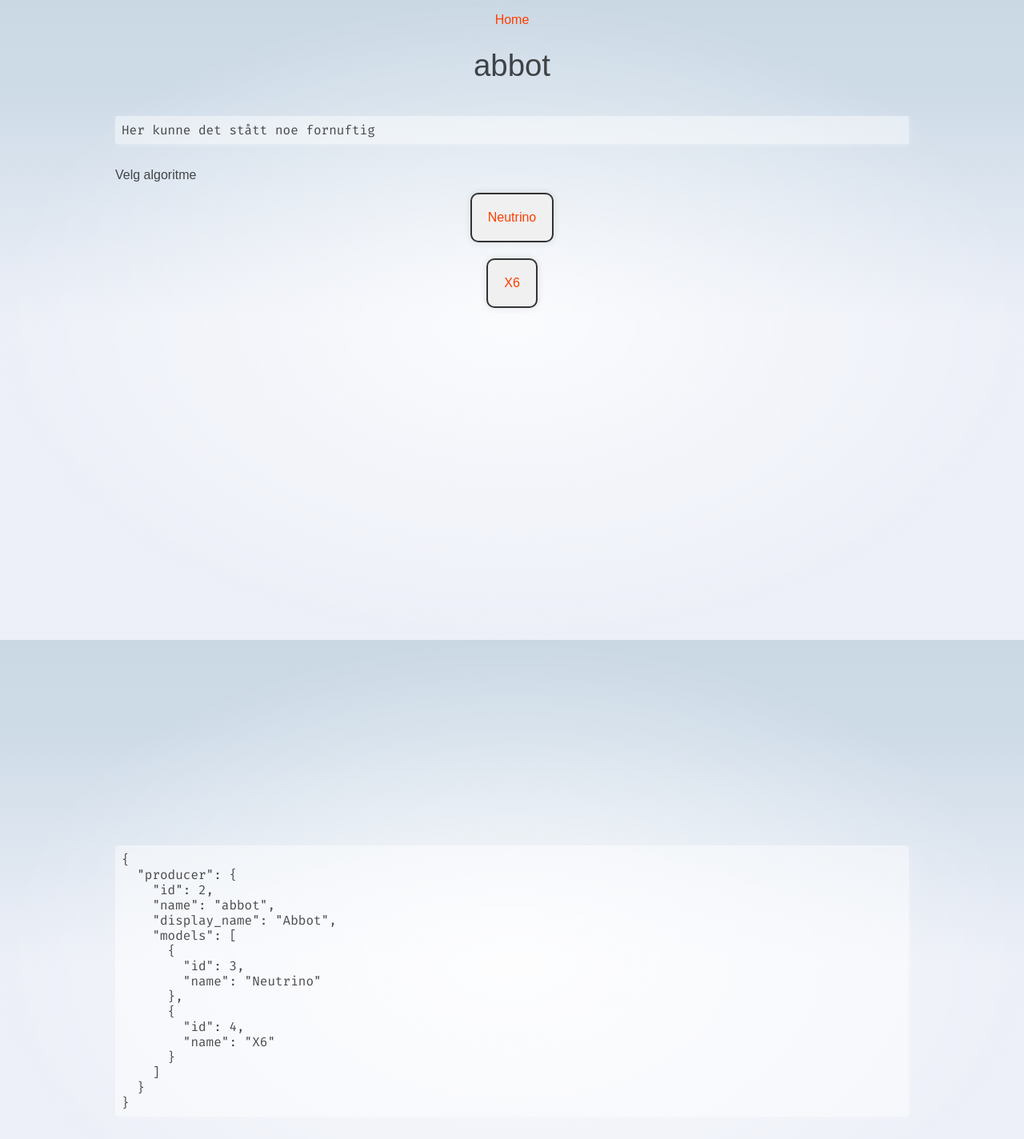
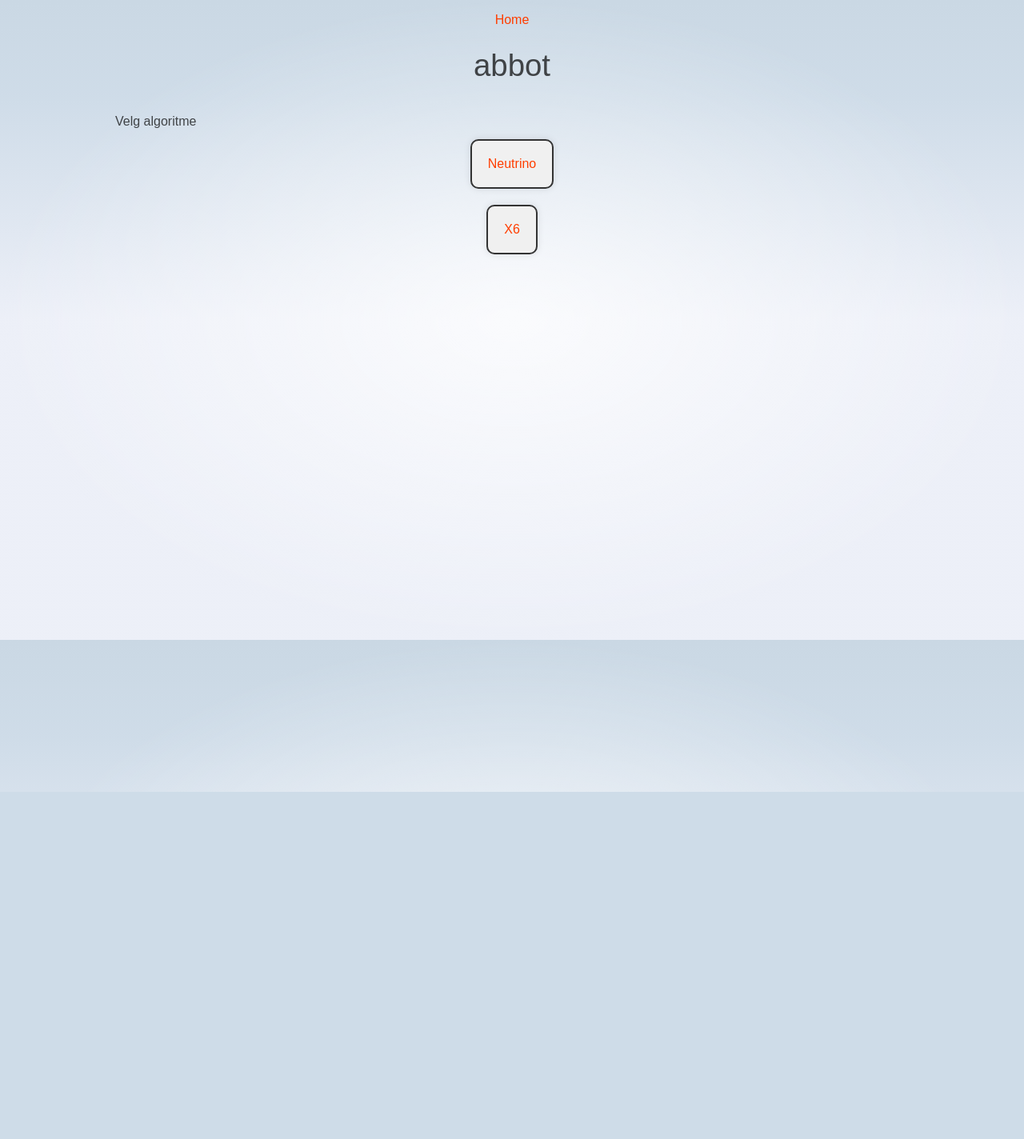
Before and after one commit to jerschio/pacemaker, a SvelteKit app: page /producer/abbot in a window 1280 px wide. Shown: the top 1424 px of the page at 80% size. After the commit the page ends 990 px from the top, so only its background shows below. Built offline with nearby package versions, Linux system fonts and the light colour scheme.

Commit message:
kun base

```diff
--- a/src/routes/+page.svelte
+++ b/src/routes/+page.svelte
@@ -1,5 +1,4 @@
 <script>
-	import Breadcrumb from './Breadcrumb.svelte';
 	import { base } from '$app/paths';
 	export let data;
 </script>
@@ -10,8 +9,6 @@
 </svelte:head>
 
 <section>
-	<!-- <Breadcrumb /> -->
-
 	<h1>Velg produsent</h1>
 
 	<div class="container">
--- a/src/routes/Homelink.svelte
+++ b/src/routes/Homelink.svelte
@@ -5,7 +5,7 @@
 </script>
 
 <div class="homelink">
-	<a href="/">Home</a>
+	<a href={base}>Home</a>
 </div>
 
 <style>
--- a/src/routes/producer/[producer]/+page.svelte
+++ b/src/routes/producer/[producer]/+page.svelte
@@ -4,7 +4,6 @@
 </script>
 
 <h1>{data.producer.name}</h1>
-<pre>Her kunne det stått noe fornuftig</pre>
 
 {#if !data.producer.models}
 	<p>Ingen algoritmer å vise</p>
@@ -20,8 +19,6 @@
 		{/each}
 	</div>
 {/if}
-
-<pre>{JSON.stringify(data, null, 2)}</pre>
 
 <style>
 	.container {
```
